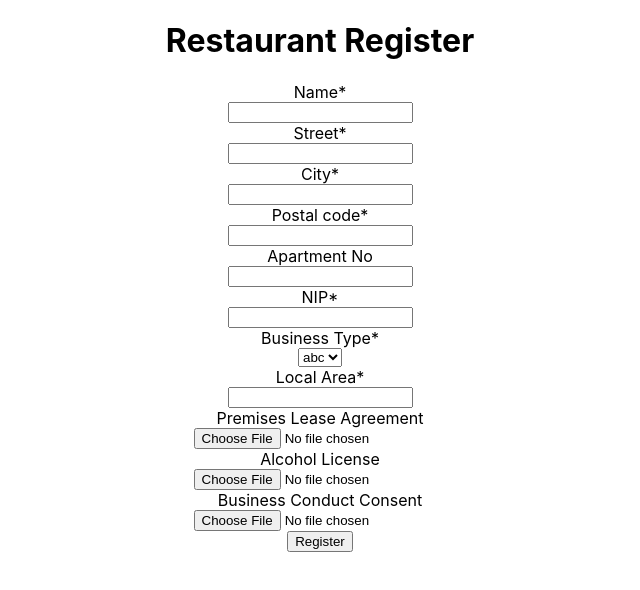
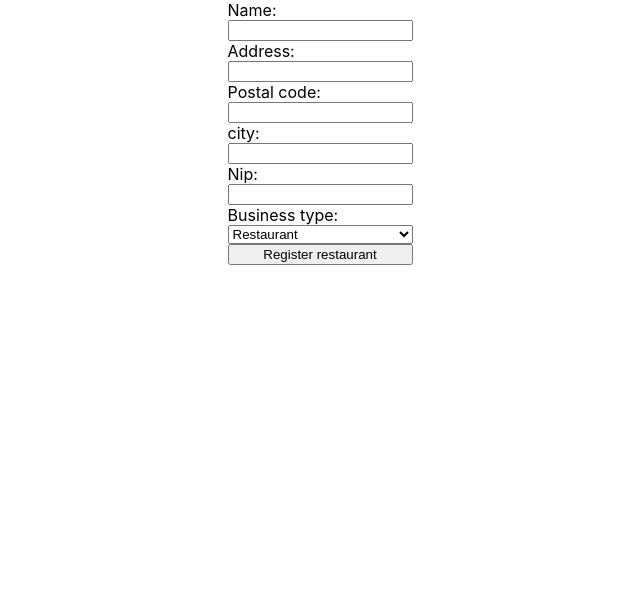
Before and after one commit to Reservant-inc/reservant-frontend, a React (Create React App) app: page /restaurant/register in a window 1280 px wide. Shown: the top 590 px of the page, without its empty margins (320-960 px from the left). Built offline with nearby package versions, Linux system fonts and the light colour scheme.

Commit message:
remade restaurant register component
* feat: added restaurant register validation and modified form

```diff
--- a/src/app/App.tsx
+++ b/src/app/App.tsx
@@ -3,9 +3,9 @@ import { BrowserRouter, Routes, Route } from "react-router-dom";
 import ProtectedRoute from "../components/routeComponents/ProtectedRoute";
 import React from "react";
 import Home from "../components/landingPage/Home";
-import Register from '../components/auth/register/Register';
+import Register from "../components/auth/register/Register";
 import Login from "../components/auth/login/Login";
-import NotFound from '../components/routeComponents/NotFound';
+import NotFound from "../components/routeComponents/NotFound";
 import RestaurantRegister from "../components/restaurant/register/RestaurantRegister";
 
 function App() {
@@ -29,14 +29,13 @@ function App() {
             element={<Register/>}
           />
           <Route path="/restaurant">
-            <Route path="register"
-              element={<RestaurantRegister updateStatus={updateStatus} />}
+            <Route
+              path="register"
+              element={<RestaurantRegister/>}
             />
           </Route>
-
           <Route element={<ProtectedRoute isLoggedIn={isLoggedIn} />}></Route>
-          <Route path='*' element={<NotFound />} />
-
+          <Route path="*" element={<NotFound />} />
         </Routes>
       </BrowserRouter>
     </div>
--- a/src/components/auth/login/Login.tsx
+++ b/src/components/auth/login/Login.tsx
@@ -1,29 +1,35 @@
 import React from "react";
 import { Link, useNavigate } from "react-router-dom";
 import { Formik, Form, Field, ErrorMessage, FormikValues } from "formik";
-import * as yup from 'yup'
-import './Login.css';
+import * as yup from "yup";
+import "./Login.css";
 
 const initialValues = {
-  login: '',
-  password: ''
+  username: "",
+  password: "",
+};
+
+interface LoginProps {
+  updateStatus: () => void;
 }
 
 // Set yup validation schema to validate defined fields and error messages
 const validationSchema = yup.object({
-  login: yup.string().required('login is required'),
-  password: yup.string().required('password is required')
+  login: yup.string().required("login is required"),
+  password: yup.string().required("password is required"),
 })
 
-const Login = ({ updateStatus } : { updateStatus : Function }) => {
-
+const Login = ({ updateStatus }: LoginProps) => {
   const navigate = useNavigate();
 
-  const handleSubmit = async (values : FormikValues , { setSubmitting } : { setSubmitting: (isSubmitting: boolean) => void }) => {
+  const onSubmit = async (
+    values: FormikValues,
+    { setSubmitting }: { setSubmitting: (isSubmitting: boolean) => void },
+  ) => {
     try {
       // Set submitting state to true to indicate form submission is in progress
       setSubmitting(true);
-        console.log(values)
+      console.log(values);
       // Send data to server
       const response = await fetch("http://172.21.40.127:12038/auth/login", {
         method: "POST",
@@ -32,7 +38,7 @@ const Login = ({ updateStatus } : { updateStatus : Function }) => {
           "Content-Type": "application/json",
         },
         body: JSON.stringify(values),
-        });
+      })
 
       if (!response.ok) {
         throw new Error("Invalid login data");
@@ -44,12 +50,10 @@ const Login = ({ updateStatus } : { updateStatus : Function }) => {
       // Update auth status in App component
       updateStatus();
 
-        // TODO - Szymon: Navigate to home page after successful login
+      // TODO - Kuba: Navigate to home page after successful login
       navigate("/");
-
     } catch (error) {
       console.log(error);
-
     } finally {
       // Set submitting state to false when form submission completes (whether it succeeded or failed)
       setSubmitting(false);
@@ -58,22 +62,18 @@ const Login = ({ updateStatus } : { updateStatus : Function }) => {
 
   return (
     <div className="container-login">
-
       <Formik
         initialValues={initialValues}
         validationSchema={validationSchema}
-        onSubmit={handleSubmit}
+        onSubmit={onSubmit}
       >
-       {
-       formik =>
-          (
+        {(formik) => (
           <Form>
             <div className="form-container">
-
               <div className="form-control">
-                  <label htmlFor="login">Login:</label>
-                  <Field type="text" id="login" name="login" />
-                  <ErrorMessage name="login" component="div" />
+                <label htmlFor="username">Username:</label>
+                <Field type="text" id="username" name="username" />
+                <ErrorMessage name="username" component="div" />
               </div>
 
               <div className="form-control">
@@ -85,11 +85,9 @@ const Login = ({ updateStatus } : { updateStatus : Function }) => {
               <button type="submit" disabled={!formik.isValid}>
                 Login
               </button>
-
             </div>
           </Form>
-          )
-        }
+        )}
       </Formik>
 
       <div className="container-links">
@@ -98,9 +96,8 @@ const Login = ({ updateStatus } : { updateStatus : Function }) => {
         </p>
         <Link to="/">Reset password</Link>
       </div>
-
     </div>
-  );
-};
+  )
+}
 
 export default Login;
--- a/src/components/restaurant/register/RestaurantRegister.tsx
+++ b/src/components/restaurant/register/RestaurantRegister.tsx
@@ -1,53 +1,121 @@
 import React from "react";
-import RestaurantRegisterForm from "./RestaurantRegisterForm";
+import { Link, useNavigate } from "react-router-dom";
+import { Formik, Form, Field, ErrorMessage, FormikValues } from "formik";
+import * as yup from "yup";
 
-export interface RestaurantProps {
-    name: string,
-    street: string,
-    streetNo: string,
-    city: string,
-    postalCode: string,
-    apartmentNo?: string,
-    nip: string,
-    //id is sent to server
-    businessType: number,
-    localArea: string,
-    premisesLeaseAgreement?: File,
-    alcoholLicense?: File,
-    //optional because of usestate initial value
-    businessConductConsent?: File
+const initialValues = {
+    name: "",
+    address: "",
+    postalCode: "",
+    city: "",
+    nip: "",
+    businessType: ""
+    //TODO - logo, files
+  };
+
+// Set yup validation schema to validate defined fields and error messages
+const validationSchema = yup.object({
+    name: yup.string().required("name is required"),
+    address: yup.string().required("address is required"),
+    postalCode: yup.string().matches(/^[0-9]{2}-[0-9]{3}$/, "postal codes must have XX-XXXX format"),
+    city: yup.string().required("city is required"),
+    nip: yup.string().matches(/^[0-9]{11}$/, "wrong NIP number"),
+    businessType: yup.string().required("you must choose business type")
+  })
+
+const RestaurantRegister = () => {
+    const navigate = useNavigate();
+
+    //template of a function responsible for sending data of user being registered
+    const onSubmit = async ( values : FormikValues, { setSubmitting }: { setSubmitting: (isSubmitting: boolean) => void }) => {
+        try {
+            // Set submitting state to true to indicate form submission is in progress
+            setSubmitting(true);
+            console.log(values);
+            // Send data to server
+            const response = await fetch("http://172.21.40.127:12038/auth/login", {
+              method: "POST",
+              credentials: "include",
+              headers: {
+                "Content-Type": "application/json",
+              },
+              body: JSON.stringify(values),
+            });
+
+            if (!response.ok) {
+              throw new Error("Invalid login data");
             }
 
-interface RestaurantRegisterProps {
-    updateStatus: () => void
+            // TBD - is there data and what to do with it
+
+            //TODO - Kuba: Navigation to *some* path
+            //navigate("/");
+          } catch (error) {
+            console.log(error);
+          } finally {
+            // Set submitting state to false when form submission completes (whether it succeeded or failed)
+            setSubmitting(false);
           }
-
-interface onSubmitProps {
-    restaurant: RestaurantProps,
-    link: string,
-}
-
-export default function RestaurantRegister({ updateStatus }: RestaurantRegisterProps) {
-
-    //template of a function responsible for sending data of user being registered
-    const onSubmit = ({ restaurant, link }: onSubmitProps) => {
-        fetch(link, {
-            method: 'POST',
-            body: JSON.stringify({
-                restaurant
-            }),
-            headers: {
-                'Content-type': 'multipart/form-data; charset=UTF-8',
-            },
-        })
-            .then((json) => console.log(json))
-
-        updateStatus();
-    }
+        };
 
     return (
-        <div className="Register">
-            <RestaurantRegisterForm onSubmit={onSubmit} />
+        <div className="container-login">
+            <Formik
+                initialValues={initialValues}
+                validationSchema={validationSchema}
+                onSubmit={onSubmit}
+            >
+                {(formik) => (
+                <Form>
+                    <div className="form-container">
+                    <div className="form-control">
+                        <label htmlFor="name">Name:</label>
+                        <Field type="text" id="name" name="name" />
+                        <ErrorMessage name="name" component="div" />
+                    </div>
+
+                    <div className="form-control">
+                        <label htmlFor="address">Address:</label>
+                        <Field type="text" id="address" name="address" />
+                        <ErrorMessage name="address" component="div" />
+                    </div>
+
+                    <div className="form-control">
+                        <label htmlFor="postalCode">Postal code:</label>
+                        <Field type="text" id="postalCode" name="postalCode" />
+                        <ErrorMessage name="postalCode" component="div" />
+                    </div>
+
+                    <div className="form-control">
+                        <label htmlFor="city">city:</label>
+                        <Field type="text" id="city" name="city" />
+                        <ErrorMessage name="city" component="div" />
+                    </div>
+
+                    <div className="form-control">
+                        <label htmlFor="nip">Nip:</label>
+                        <Field type="text" id="nip" name="nip" />
+                        <ErrorMessage name="nip" component="div" />
+                    </div>
+
+                    <div className="form-control">
+                        <label htmlFor="businessType">Business type:</label>
+                        <Field as="select" id="businessType" name="businessType">
+                          <option value="restaurant">Restaurant</option>
+                          <option value="bar">Bar</option>
+                        </Field>
+                        <ErrorMessage name="businessType" component="div" />
+                    </div>
+
+                    <button type="submit" disabled={!formik.isValid}>
+                        Register restaurant
+                    </button>
+                    </div>
+                </Form>
+                )}
+            </Formik>
     </div>
     )
 }
+
+export default RestaurantRegister;
--- a/src/components/restaurant/register/RestaurantRegisterForm.tsx
+++ /dev/null
@@ -1,117 +0,0 @@
-import React, { useState } from "react";
-import RestaurantRegister, { RestaurantProps } from "./RestaurantRegister";
-import './RestaurantRegister.css';
-
-
-interface onSubmitProps {
-    restaurant: RestaurantProps,
-    link: string,
-}
-
-interface RestaurantRegisterFormProps {
-    onSubmit: ({ restaurant, link }: onSubmitProps) => void
-}
-
-export default function RestaurantRegisterForm({ onSubmit }: RestaurantRegisterFormProps) {
-    //TODO: get owner data from logged user
-    const owner = {
-        firstName: "Jan",
-        lastName: "Kowalski"
-    }
-
-    //TODO: fetch bussiness types from server
-
-    const businessTypes = [
-        {
-            id: 1,
-            name: "abc"
-        },
-        {
-            id: 2,
-            name: "def"
-        }
-    ]
-
-    const [name, setName] = useState<string>("");
-    const [street, setStreet] = useState<string>("");
-    const [streetNo, setStreetNo] = useState<string>("");
-    const [city, setCity] = useState<string>("");
-    const [postalCode, setPostalCode] = useState<string>("");
-    const [apartmentNo, setApartmentNo] = useState<string>("");
-    const [nip, setNip] = useState<string>("");
-    const [businessType, setBusinessType] = useState<number>(0);
-    const [localArea, setLocalArea] = useState<string>("");
-    const [premisesLeaseAgreement, setPremisesLeaseAgreement] = useState<File>();
-    const [alcoholLicense, setAlcoholLicense] = useState<File>();
-    const [businessConductConsent, setBusinessConductConsent] = useState<File>();
-
-    const [check, setCheck] = useState<boolean>(true);
-
-    //function responsible for sending data of customer being registered
-    const submitRestaurant = () => {
-        onSubmit({
-            restaurant:
-            {
-                name: name,
-                street: street,
-                streetNo: streetNo,
-                city: city,
-                postalCode: postalCode,
-                apartmentNo: apartmentNo,
-                nip: nip,
-                businessType: businessType,
-                localArea: localArea,
-                premisesLeaseAgreement: premisesLeaseAgreement,
-                alcoholLicense: alcoholLicense,
-                businessConductConsent: businessConductConsent
-            },
-            link: 'http://172.21.40.127/restaurants',
-        })
-    }
-
-    return (
-        <div className="restaurantRegisterForm">
-            <h1>Restaurant Register</h1>
-            <label htmlFor="name">Name*</label>
-            <input id="name" type="text" value={name} onChange={e => setName(e.target.value)} />
-
-            <label htmlFor="street">Street*</label>
-            <input id="street" type="text" value={street} onChange={e => setStreet(e.target.value)} />
-
-            <label htmlFor="city">City*</label>
-            <input id="city" type="text" value={city} onChange={e => setCity(e.target.value)} />
-
-            <label htmlFor="postalCode">Postal code*</label>
-            <input id="postalCode" type="text" value={postalCode} onChange={e => setPostalCode(e.target.value)} />
-
-            <label htmlFor="apartmentNo">Apartment No</label>
-            <input id="apartmentNo" type="text" value={apartmentNo} onChange={e => setApartmentNo(e.target.value)} />
-
-            <label htmlFor="nip">NIP*</label>
-            <input id="nip" type="text" value={nip} onChange={e => setNip(e.target.value)} />
-
-            <label htmlFor="businessType">Business Type*</label>
-            <select name="businessType" id="businessType" onChange={e => setBusinessType(parseInt(e.target.value))}>
-                {businessTypes.map((businessType) => (
-                    <option value={businessType.id}>{businessType.name}</option>
-                ))}
-            </select>
-
-
-            <label htmlFor="localArea">Local Area*</label>
-            <input id="localArea" type="text" value={localArea} onChange={e => setLocalArea(e.target.value)} />
-
-            <label htmlFor="premisesLeaseAgreement">Premises Lease Agreement</label>
-            <input id="premisesLeaseAgreement" type="file" onChange={e => setPremisesLeaseAgreement(e.target.files![0])} />
-
-            <label htmlFor="alcoholLicense">Alcohol License</label>
-            <input id="alcoholLicense" type="file" onChange={e => setAlcoholLicense(e.target.files![0])} />
-
-            <label htmlFor="businessConductConsentt">Business Conduct Consent</label>
-            <input id="businessConductConsent" type="file" onChange={e => setBusinessConductConsent(e.target.files![0])} />
-
-            <input type="button" onClick={submitRestaurant} value="Register"></input>
-
-        </div>
-    )
-}
```
Lines whose indentation alone changed are shown as unchanged.
